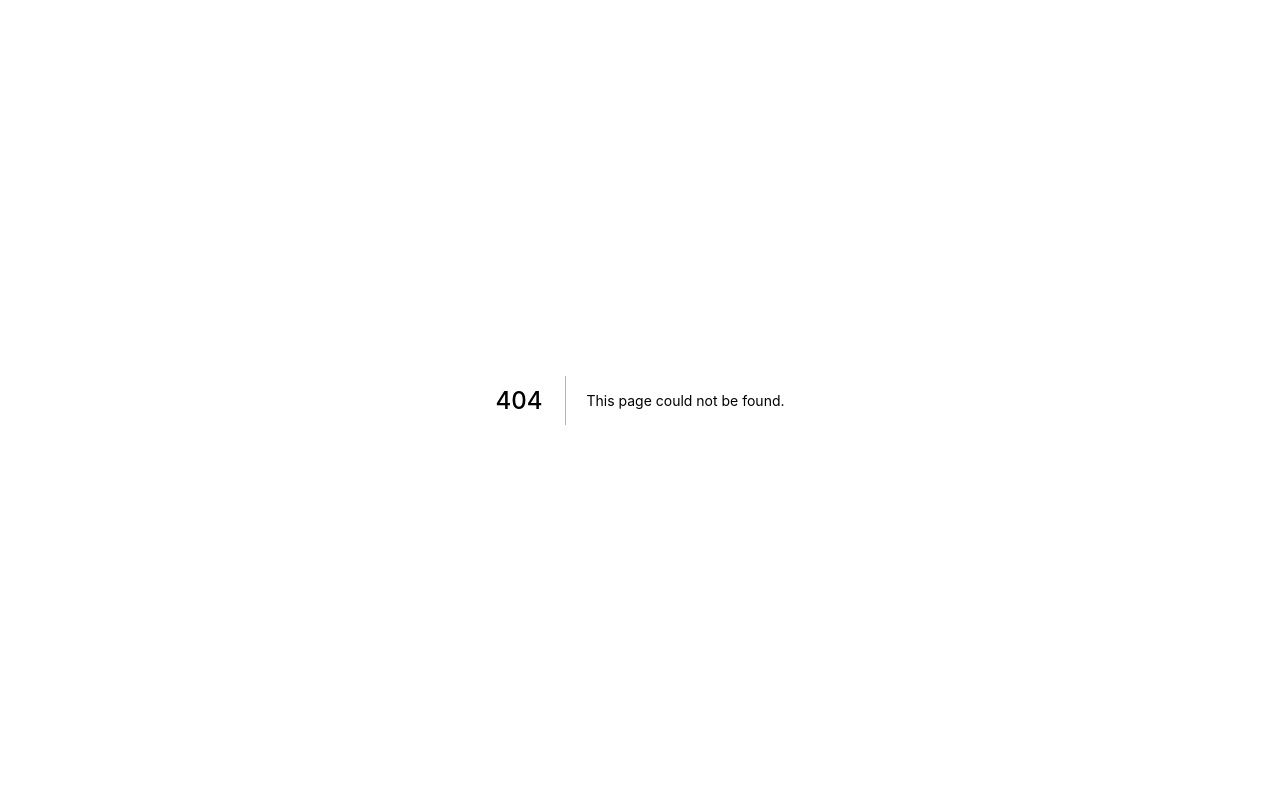
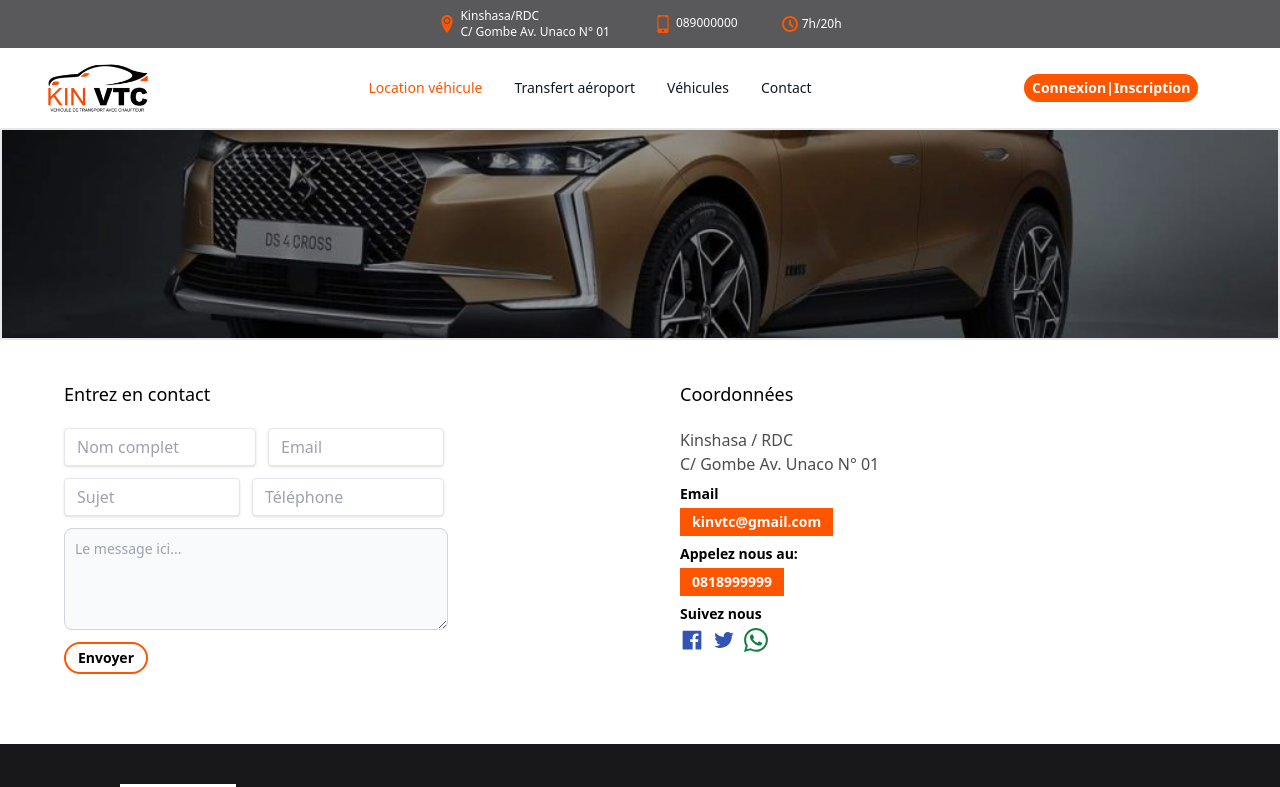
Before and after one commit to eunicekinzengele/ReposVTC_Front, a Next.js app: page /ContactPage in a window 1280 px wide. Before the commit this address had no page. Shown: the top 787 px of the page. Built offline with nearby package versions, Linux system fonts and the light colour scheme.

Commit message:
creation of a contact page

```diff
--- /dev/null
+++ b/pages/ContactDetail.jsx
@@ -0,0 +1,68 @@
+import React from "react";
+import { AiFillFacebook, AiOutlineTwitter } from "react-icons/ai";
+import { BsWhatsapp } from "react-icons/bs";
+
+export default function ContactDetail() {
+  return (
+    <div className=" h-96 w-full grid grid-cols-2 mt-5">
+      <div className="  p-5 pl-16 ">
+        <h3 className=" text-lg font-medium mb-5">Entrez en contact</h3>
+        <div className=" space-x-3 mb-3">
+          <input
+            class="shadow appearance-none border rounded w-48	 py-2 px-3 text-gray-700 leading-tight focus:outline-none focus:shadow-outline"
+            id="username"
+            type="text"
+            placeholder="Nom complet"
+          />
+          <input
+            class="shadow appearance-none border rounded w-44 py-2 px-3 text-gray-700 leading-tight focus:outline-none focus:shadow-outline"
+            id="username"
+            type="text"
+            placeholder="Email"
+          />
+        </div>
+        <div className=" space-x-3 mb-3">
+          <input
+            class="shadow appearance-none border rounded w-44	 py-2 px-3 text-gray-700 leading-tight focus:outline-none focus:shadow-outline"
+            id="username"
+            type="text"
+            placeholder="Sujet"
+          />
+          <input
+            class="shadow appearance-none border rounded w-48 py-2 px-3 text-gray-700 leading-tight focus:outline-none focus:shadow-outline"
+            id="username"
+            type="text"
+            placeholder="Téléphone"
+          />
+        </div>
+        <textarea
+          id="message"
+          rows="4"
+          className="block p-2.5 mb-3 w-96 text-sm text-gray-900 focus:outline-none bg-gray-50 rounded-lg border border-gray-300 focus:ring-orange focus:border-orange dark:bg-gray-700 dark:border-gray-600 dark:placeholder-gray-400 dark:text-white dark:focus:ring-orange dark:focus:border-orange"
+          placeholder="Le message ici..."
+        ></textarea>
+        <button class="rounded-full border-2 border-orange md:text-sm  text-black font-semibold md:p-1 md:px-3 ">
+          Envoyer
+        </button>
+      </div>
+      <div className="  p-5 pl-10 ">
+        <h3 className=" text-lg font-medium mb-5">Coordonnées</h3>
+        <p className=" text-black/70">Kinshasa / RDC <br/> C/ Gombe Av. Unaco N° 01</p>
+        <h3 className=" font-semibold mt-2 text-sm">Email</h3>
+        <button class=" bg-orange text-white md:text-sm font-semibold md:p-1 md:px-3 mt-1">
+          kinvtc@gmail.com
+        </button>
+        <h3 className=" font-semibold mt-2 text-sm">Appelez nous au:</h3>
+        <button class=" bg-orange text-white md:text-sm font-semibold md:p-1 md:px-3 mt-1">
+          0818999999
+        </button>
+        <h3 className=" font-semibold mt-2 text-sm">Suivez nous</h3>
+        <div className=" space-x-2 mt-1">
+            <button className=""><AiFillFacebook className=" text-2xl text-blue-800/90"/></button>
+            <button><AiOutlineTwitter className=" text-2xl  text-blue-800/90"/></button>
+            <button><BsWhatsapp className=" text-2xl text-green-700"/></button>
+        </div>
+      </div>
+    </div>
+  );
+}
--- /dev/null
+++ b/pages/ContactPage.jsx
@@ -0,0 +1,18 @@
+import React from 'react'
+import Topbar from '../components/layout/Topbar'
+import Banner from './Banner'
+import ContactDetail from './ContactDetail'
+import Footer from './Footer'
+import Header from './Header'
+
+export default function ContactPage() {
+  return (
+    <div>
+        <Topbar/>
+        <Header/>
+        <Banner/>
+        <ContactDetail/>
+        <Footer/>
+    </div>
+  )
+}
--- a/pages/Header.jsx
+++ b/pages/Header.jsx
@@ -1,21 +1,25 @@
-import React from 'react'
-import Image from 'next/image'
-import logovtc from '../Images/logovtc.png'
-
+import React from "react";
+import Image from "next/image";
+import logovtc from "../Images/logovtc.png";
+import Link from "next/link";
+import AirportTransfertPage from "./AirportTransfertPage";
 
 export default function Header() {
   return (
     <div>
       <div className=" w-full">
-
         <div className=" flex justify-between items-center  h-20 ">
           <div className=" h-20 w-36 pl-7 ml-3 flex justify-center items-center overflow-hidden">
-         <Image className=" " alt="logo" src={logovtc}/>
+            <Link href="Home">
+
+              <Image className="  " alt="logo" src={logovtc} />
+            </Link>
           </div>
 
           <div class=" hidden w-full md:block md:w-auto" id="navbar-default ">
             <ul class=" md:p-7 pt-3 items-center  text-sm font-medium flex flex-col p-4 mt-4 border border-gray-100 rounded-lg bg-gray-50 md:flex-row md:space-x-8 md:mt-0 md:border-0 md:bg-white dark:bg-gray-800 md:dark:bg-gray-900 dark:border-gray-700">
               <li>
+              <Link href="Home">
                 <a
                   href="#"
                   class="block py-2 pl-3 pr-4 text-white bg-blue-700 rounded md:bg-transparent md:text-orange md:p-0 dark:text-white md:dark:text-blue-500"
@@ -23,37 +27,46 @@ export default function Header() {
                 >
                   Location véhicule
                 </a>
+                </Link>
               </li>
               <li>
+              <Link href="AirportTransfertPage">
                 <a
                   href="#"
                   class="block py-2 pl-3 pr-4 text-gray-900 rounded hover:bg-gray-100 md:hover:bg-transparent md:border-0 md:hover:text-orange md:p-0 dark:text-white md:dark:hover:text-blue-500 dark:hover:bg-gray-700 dark:hover:text-white md:dark:hover:bg-transparent"
                 >
                   Transfert aéroport
                 </a>
+                </Link>
               </li>
               <li>
+              <Link href="ListOfVehiclesPage">
                 <a
                   href="#"
                   class="block py-2 pl-3 pr-4 text-gray-900 rounded hover:bg-gray-100 md:hover:bg-transparent md:border-0 md:hover:text-orange md:p-0 dark:text-white md:dark:hover:text-blue-500 dark:hover:bg-gray-700 dark:hover:text-white md:dark:hover:bg-transparent"
                 >
                   Véhicules
                 </a>
+                </Link>
               </li>
               <li>
+              <Link href="Home">
                 <a
                   href="#"
                   class="block py-2 pl-3 pr-4 text-gray-900 rounded hover:bg-gray-100 md:hover:bg-transparent md:border-0 md:hover:text-orange md:p-0 dark:text-white md:dark:hover:text-blue-500 dark:hover:bg-gray-700 dark:hover:text-white md:dark:hover:bg-transparent"
                 >
                   Contact
                 </a>
+                </Link>
               </li>
             </ul>
           </div>
           <div className=" md:w-1/5 md:flex md:items-center">
+          <Link href="Home">
             <button class="rounded-full bg-orange md:text-sm text-white font-semibold md:p-1 md:px-2">
               Connexion|Inscription
             </button>
+            </Link>
           </div>
           <button
             data-collapse-toggle="navbar-default"
@@ -82,5 +95,5 @@ export default function Header() {
         </div>
       </div>
     </div>
-  )
+  );
 }
```
Lines whose indentation alone changed are shown as unchanged.
